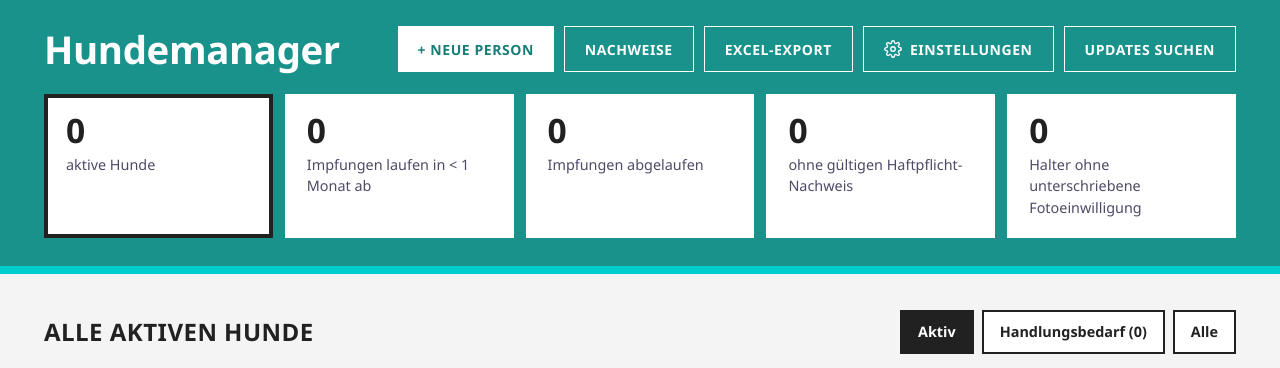
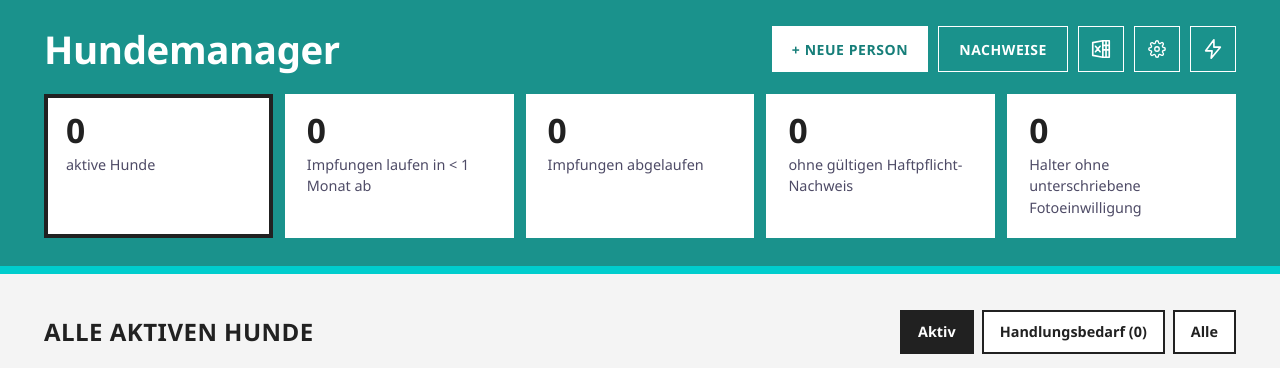
Before and after one commit to kai-osthoff/hundemanager, a Flask app: page / in a window 1280 px wide. Shown: the top 368 px of the page. Run offline with Flask 3, Linux system fonts and the light colour scheme.

Commit message:
Kopfzeile mit kompakten Symbolbuttons anzeigen

```diff
--- a/templates/_update_kopf.html
+++ b/templates/_update_kopf.html
@@ -14,6 +14,8 @@
     </div>
 {% else %}
     <form action="{{ url_for('update_pruefen') }}" method="POST" data-stand="aktuell">
-        <button type="submit" class="btn-rund btn-umriss">Updates suchen</button>
+        <button type="submit" class="btn-rund btn-umriss btn-symbol" title="Updates suchen" aria-label="Updates suchen">
+            <svg width="22" height="22" viewBox="0 0 24 24" fill="none" stroke="currentColor" stroke-width="1.8" stroke-linecap="round" stroke-linejoin="round" aria-hidden="true"><path d="M13 2L4 14h7l-1 8 10-12h-7z"/></svg>
+        </button>
     </form>
 {% endif %}
--- a/templates/base.html
+++ b/templates/base.html
@@ -480,6 +480,13 @@
             font-weight: 700;
             text-decoration: none;
             cursor: pointer;
+        }
+        .btn-rund.btn-symbol {
+            width: 46px;
+            padding: 0;
+            justify-content: center;
+            box-sizing: border-box;
+            flex-shrink: 0;
         }
         .btn-hell { background: #C6F06A; color: #15201A; border: 0; }
         .btn-hell:hover { background: #B4E04F; }
@@ -990,10 +997,9 @@
                 <h1><a href="{{ url_for('index') }}">Hundemanager</a></h1>
                 <div class="kopf-rechts">
                     {% block kopf_aktionen %}{% endblock %}
-                    <a href="{{ url_for('einstellungen') }}" class="btn-rund btn-umriss" title="Einstellungen"
+                    <a href="{{ url_for('einstellungen') }}" class="btn-rund btn-umriss btn-symbol" title="Einstellungen" aria-label="Einstellungen"
                        onclick="var d = document.getElementById('einstellungen-dialog'); if (d && d.showModal) { d.showModal(); return false; }">
                         <svg width="18" height="18" viewBox="0 0 24 24" fill="none" stroke="currentColor" stroke-width="1.8" stroke-linecap="round" stroke-linejoin="round" aria-hidden="true"><circle cx="12" cy="12" r="3"/><path d="M19.4 15a1.7 1.7 0 0 0 .3 1.8l.1.1a2 2 0 1 1-2.8 2.8l-.1-.1a1.7 1.7 0 0 0-1.8-.3 1.7 1.7 0 0 0-1 1.5V21a2 2 0 1 1-4 0v-.1a1.7 1.7 0 0 0-1.1-1.5 1.7 1.7 0 0 0-1.8.3l-.1.1a2 2 0 1 1-2.8-2.8l.1-.1a1.7 1.7 0 0 0 .3-1.8 1.7 1.7 0 0 0-1.5-1H3a2 2 0 1 1 0-4h.1a1.7 1.7 0 0 0 1.5-1.1 1.7 1.7 0 0 0-.3-1.8l-.1-.1a2 2 0 1 1 2.8-2.8l.1.1a1.7 1.7 0 0 0 1.8.3H9a1.7 1.7 0 0 0 1-1.5V3a2 2 0 1 1 4 0v.1a1.7 1.7 0 0 0 1 1.5 1.7 1.7 0 0 0 1.8-.3l.1-.1a2 2 0 1 1 2.8 2.8l-.1.1a1.7 1.7 0 0 0-.3 1.8V9a1.7 1.7 0 0 0 1.5 1H21a2 2 0 1 1 0 4h-.1a1.7 1.7 0 0 0-1.5 1z"/></svg>
-                        Einstellungen
                     </a>
                     <div id="update-bereich">{% include '_update_kopf.html' %}</div>
                 </div>
--- a/templates/index.html
+++ b/templates/index.html
@@ -5,7 +5,9 @@
 <div style="display: flex; gap: 10px; flex-wrap: wrap;">
     <a href="{{ url_for('person_neu') }}" class="btn-rund btn-hell">+ Neue Person</a>
     <a href="{{ url_for('nachweise_uebersicht') }}" class="btn-rund btn-umriss">Nachweise</a>
-    <a href="{{ url_for('export_excel') }}" class="btn-rund btn-umriss">Excel-Export</a>
+    <a href="{{ url_for('export_excel') }}" class="btn-rund btn-umriss btn-symbol" title="Excel-Export" aria-label="Excel-Export">
+        <svg width="22" height="22" viewBox="0 0 24 24" fill="none" stroke="currentColor" stroke-width="1.8" stroke-linecap="round" stroke-linejoin="round" aria-hidden="true"><path d="M14 3h7v18h-7M14 8h7M14 13h7M17.5 3v18"/><path d="M3 5l11-2v18L3 19zM6 9l5 6M11 9l-5 6"/></svg>
+    </a>
 </div>
 {% endblock %}
 
```
